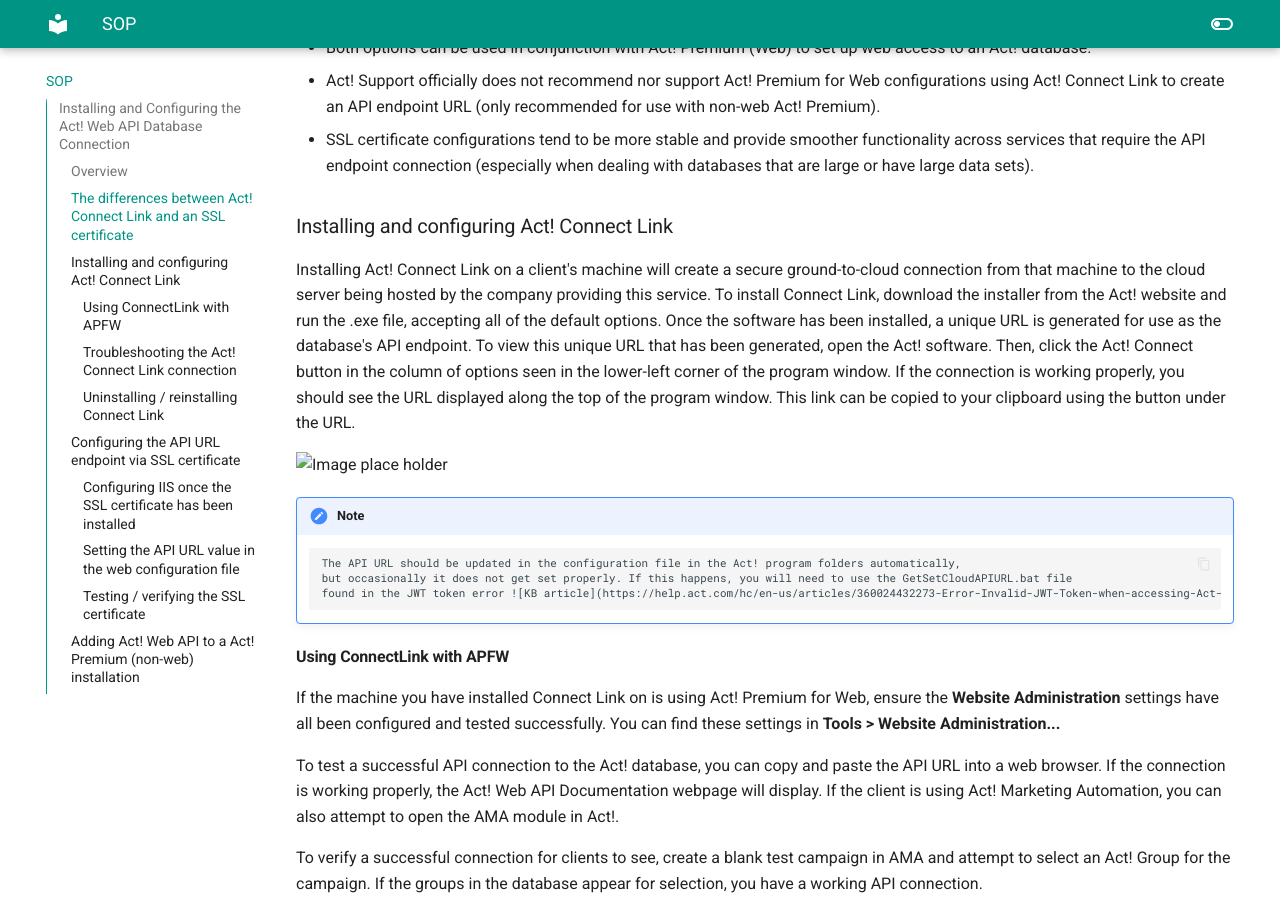
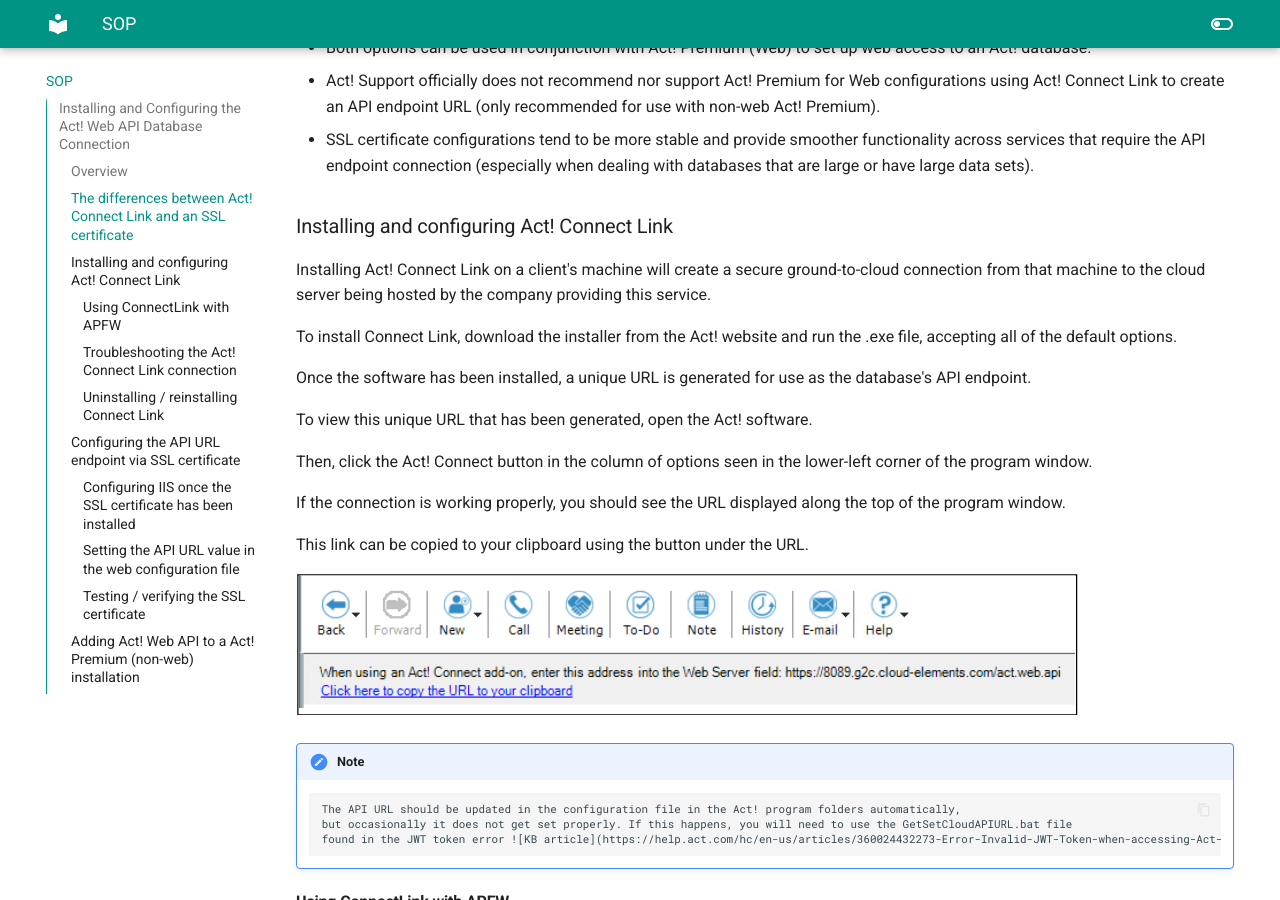
Before and after one commit to medinast21/medina-portfolio, an MkDocs documentation site: the page built from docs/SOP.md, in a window 1280 px wide and 900 px high, scrolled down 884 px. Built offline with MkDocs 1.6.1 and Material for MkDocs 9.7.7, drawn with Linux system fonts in a browser that asks for light colours; part of the change alters nothing that is shown.

Commit message:
Added screenshots to SOP.md

```diff
--- a/docs/SOP.md
+++ b/docs/SOP.md
@@ -35,15 +35,21 @@ require the API endpoint connection (especially when dealing with databases that
 ### Installing and configuring Act! Connect Link
 Installing Act! Connect Link on a client's machine will create a secure ground-to-cloud connection from that machine
 to the cloud server being hosted by the company providing this service.
+
 To install Connect Link, download the installer from the Act! website and run the .exe file, accepting all of the default
 options.
+
 Once the software has been installed, a unique URL is generated for use as the database's API endpoint.
+
 To view this unique URL that has been generated, open the Act! software.
+
 Then, click the Act! Connect button in the column of options seen in the lower-left corner of the program window.
+
 If the connection is working properly, you should see the URL displayed along the top of the program window.
+
 This link can be copied to your clipboard using the button under the URL.
 
-![Image place holder]()
+![Connect Link URL Displayed](assets/ConnectLink_URL.PNG)
 
 !!! note
         The API URL should be updated in the configuration file in the Act! program folders automatically,
@@ -57,19 +63,19 @@ To test a successful API connection to the Act! database, you can copy and paste
 
 To verify a successful connection for clients to see, create a blank test campaign in AMA and attempt to select an Act! Group for the campaign. If the groups in the database appear for selection, you have a working API connection.
 
-![Image place holder]()
+![AMA Campaign Group Selection](assets/AMA_Campaign_GroupSelection.PNG)
 
 #### Troubleshooting the Act! Connect Link connection
 The Connect Link software operates over Port 80 (http), which is typically blocked by most organizations.
 You can find a list of other ports to try opening if the connection issues persist by opening the Connect Link menu.
 To do this, click the Windows Start button and search for "Act!".
 
-![Image place holder]()
+![Start Menu Search - Connect Link](assets/StartMenu_ConnectLink.PNG)
 
 Click the Act! Connect Link option to launch the interface.
 Then, click the Config tab to view the different Connect Link settings / ports.
 
-![Image place holder]()
+![Connect Link Config Menu](assets/ConnectLink_Config.PNG)
 
 #### Uninstalling / reinstalling Connect Link
 If opening these ports for the Connect Link software does not help resolve your connection problems, the next step is
@@ -124,7 +130,7 @@ You should not need to change any other values for this binding if the SSL certi
 If you do not see the SSL certificate in the dropdown menu for selection, it is likely the SSL certificate was not
 installed properly.
 
-![Image place holder]()
+![IIS Site Binding Configuration](assets/IIS_SiteBinding.PNG)
 
 After the SSL certificate has been added to the site binding, we need to set the API URL value in the database web
 configuration file.
@@ -137,7 +143,7 @@ Once downloaded, run this file and proceed through the Command Prompt tasks.
 First, type in the name of the database exactly as it appears in the list in the Command Prompt window to select it.
 You are then asked if you want to update the API URL value for this database.
 
-![Image place holder]()
+![CMD Prompt - Set API URL Value](assets/CMD_GetSetAPIURL.PNG)
 
 Type Y for "yes" and hit enter. Or type N for "no" if you chose the wrong database.
 Copy and paste (or type in) the full API URL that has been configured with the SSL certificate, including the
```
Also changed, not shown: docs/assets/AMA_Campaign_GroupSelection.PNG (added), docs/assets/CMD_GetSetAPIURL.PNG (added), docs/assets/ConnectLink_Config.PNG (added), docs/assets/ConnectLink_URL.PNG (added), docs/assets/IIS_SiteBinding.PNG (added), docs/assets/StartMenu_ConnectLink.PNG (added).
